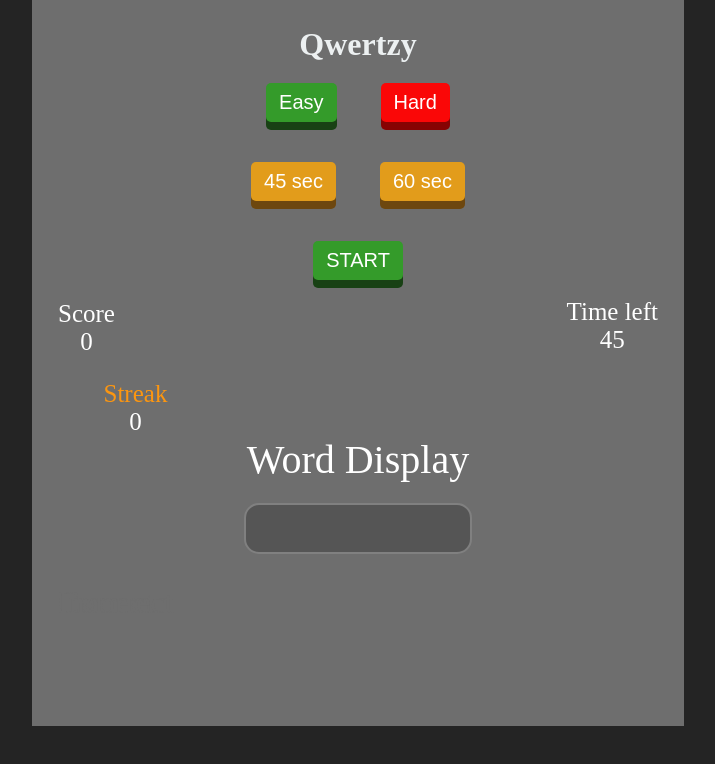
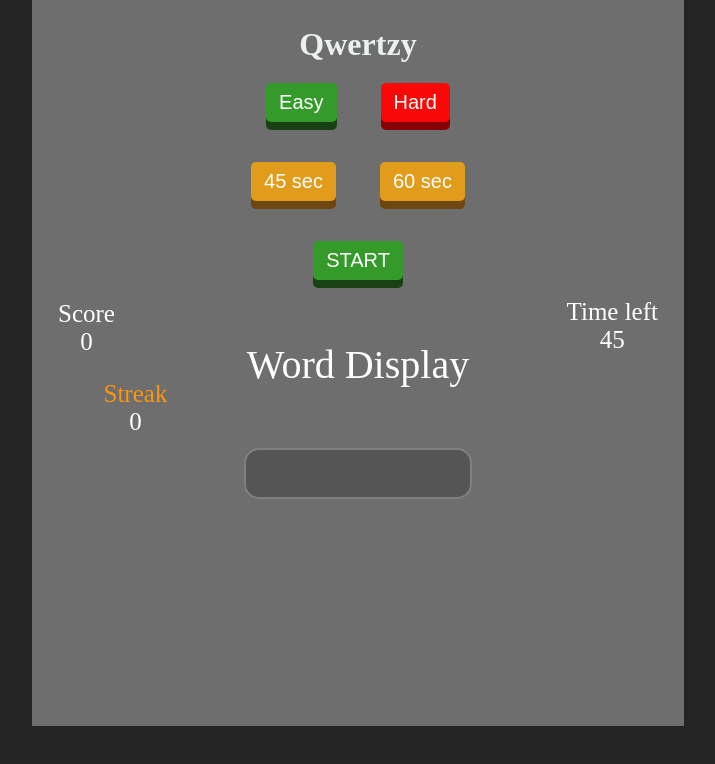
Before and after one commit to BaseCampCoding/js-unit-project-charles-sean, a plain HTML site: page index.html in a window 1280 px wide. Shown: the whole page, without its empty margins (282-997 px from the left). Drawn offline with Linux system fonts and the light colour scheme.

Commit message:
fix position of word display

```diff
--- a/style.css
+++ b/style.css
@@ -178,6 +178,8 @@ button:active {
 }
 
 .word-display {
+    position: relative;
+    bottom: 95px;
 	margin-top: 80px;
 }
 
@@ -188,6 +190,8 @@ button:active {
 }
 
 .user-input input[type="text"] {
+    position: relative;
+    bottom: 55px;
     background: rgb(85, 85, 85);
     display: block;
     margin: 20px auto;
```
